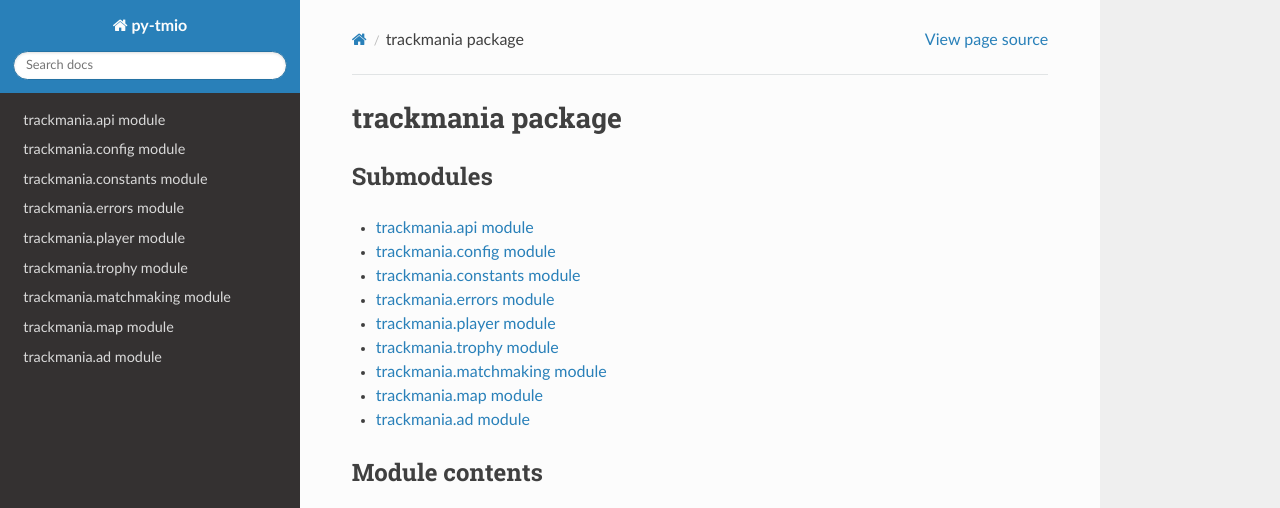
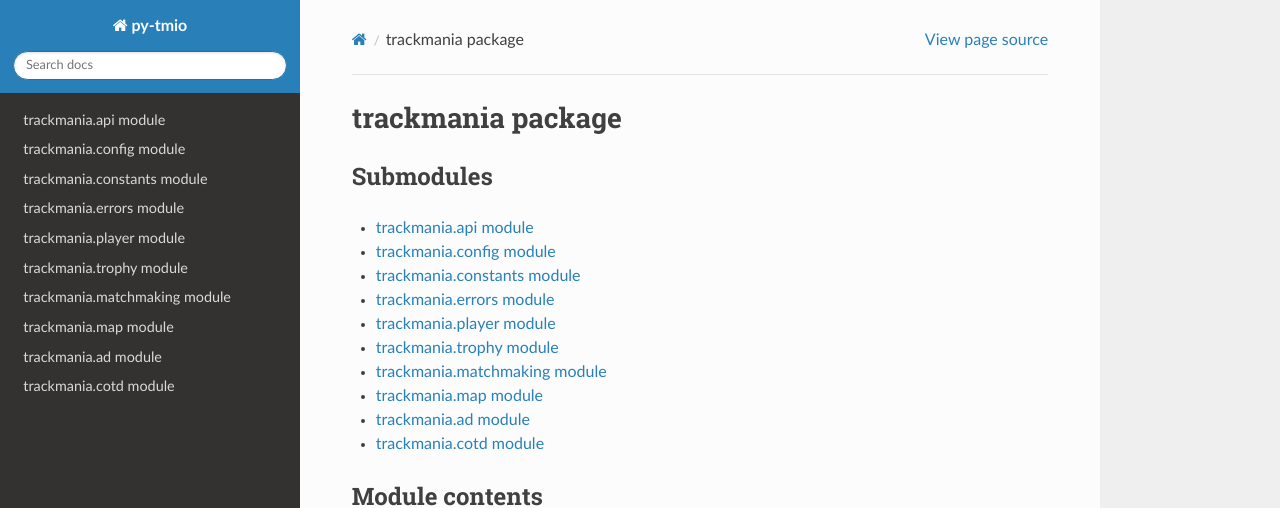
Before and after one commit to deepnimma/py-tmio, a Sphinx documentation site: the page built from docs/trackmania.rst, in a window 1280 px wide, cut to the strip 0-508 px from the top of the page. Built offline with Sphinx 7.4.7 and the Read the Docs theme 2.0.0, drawn with Linux system fonts in a browser that asks for light colours.

Commit message:
trackmania.cotd stats

```diff
--- /dev/null
+++ b/docs/trackmania.cotd.rst
@@ -0,0 +1,7 @@
+trackmania.cotd module
+======================
+
+.. automodule:: trackmania.cotd
+   :members:
+   :undoc-members:
+   :show-inheritance:
--- a/docs/trackmania.rst
+++ b/docs/trackmania.rst
@@ -16,6 +16,7 @@
    trackmania.matchmaking
    trackmania.map
    trackmania.ad
+   trackmania.cotd
 
 Module contents
 ---------------
```
